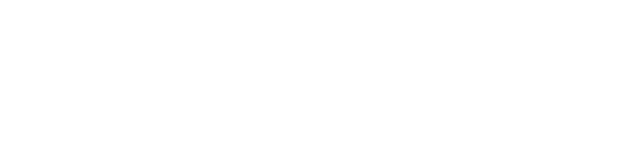
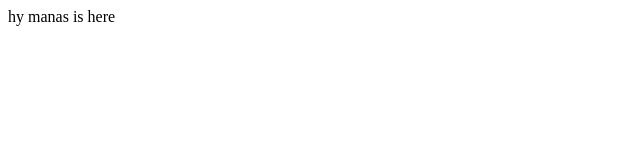
Before and after one commit to MANAS9057/PYTHON.PY, a plain HTML site: page index.html in a window 1280 px wide. Shown: the whole page, without its empty margins (0-640 px from the left). Drawn offline with Linux system fonts and the light colour scheme.

Commit message:
Update index.html

```diff
--- a/index.html
+++ b/index.html
@@ -9,3 +9,4 @@
 
 </body>
 </html>
+hy manas is here
```
